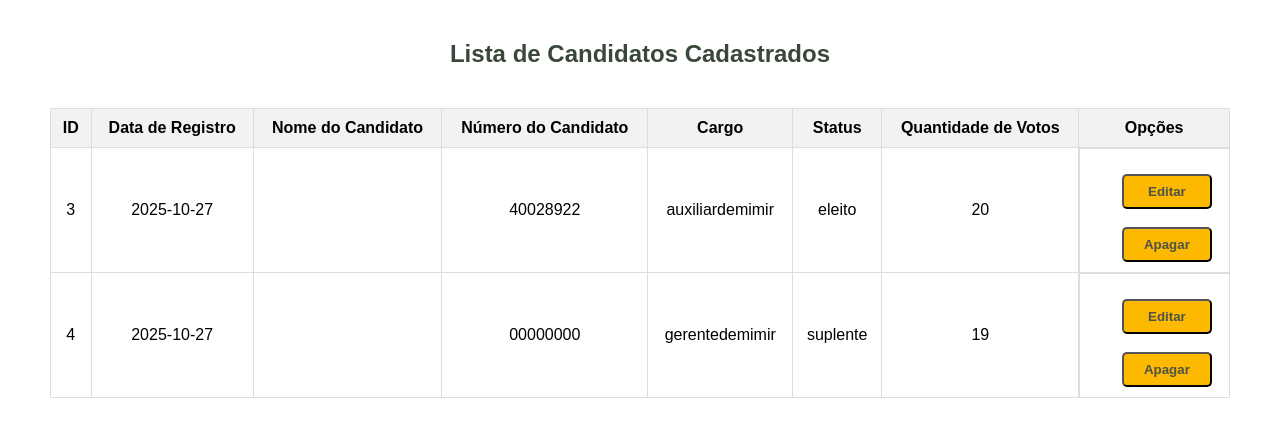
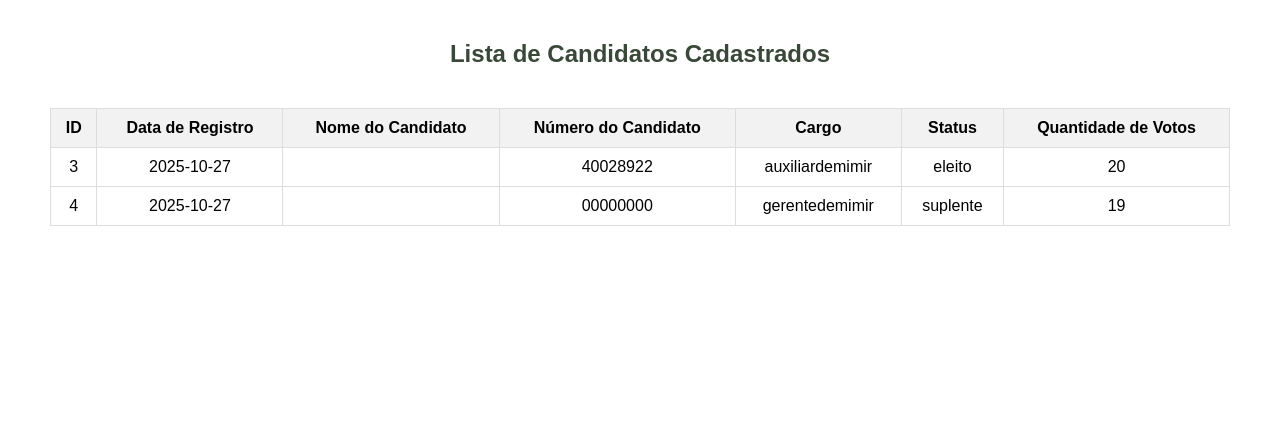
Before and after one commit to projectcipa/Cipa-Project-Main, a PHP site: page /views/listarCandidatos.php in a window 1280 px wide. Shown: the top 437 px of the page. Run offline with PHP 8.4, Linux system fonts and the light colour scheme; data comes from the database, SQL or seed files in the repository; data that the repository does not hold is empty.

Commit message:
tirei as opções de alterações e deletar candidato

```diff
--- a/views/listarCandidatos.php
+++ b/views/listarCandidatos.php
@@ -35,7 +35,7 @@
                     <th>Cargo</th>
                     <th>Status</th>
                     <th>Quantidade de Votos</th>
-                    <th>Opções</th>
+
                 </tr>
             </thead>
             <tbody>
@@ -51,16 +51,6 @@
                         <td><?php echo $candidato['cargo_candidato'] ?? 'N/A'; ?></td>
                         <td><?php echo $candidato['status_candidato_ata']; ?></td>
                         <td><?php echo $candidato['quantidade_voto_candidato'] ?? '0'; ?></td>
-                        <td class="opcoesbtns">
-                            <!-- Edit -->
-                            <a href="./editarCandidato.php?id=<?php echo $candidato['id_candidato']; ?>"><button>Editar</button></a>
-
-                            <!-- Delete (POST) -->
-                            <form action="./respostaApagarCandidato.php" method="POST" style="display:inline;" onsubmit="return confirm('Deseja realmente apagar este candidato?');">
-                                <input type="hidden" name="id_candidato" value="<?php echo $candidato['id_candidato']; ?>">
-                                <button type="submit">Apagar</button>
-                            </form>
-                        </td>
                     </tr>
                 <?php endforeach; ?>
             </tbody>
@@ -73,7 +63,6 @@
                     <th>Número</th>
                     <th>Cargo</th>
                     <th>Status</th>
-                    <th>Opções</th>
                 </tr>
             </thead>
             <tbody>
```
